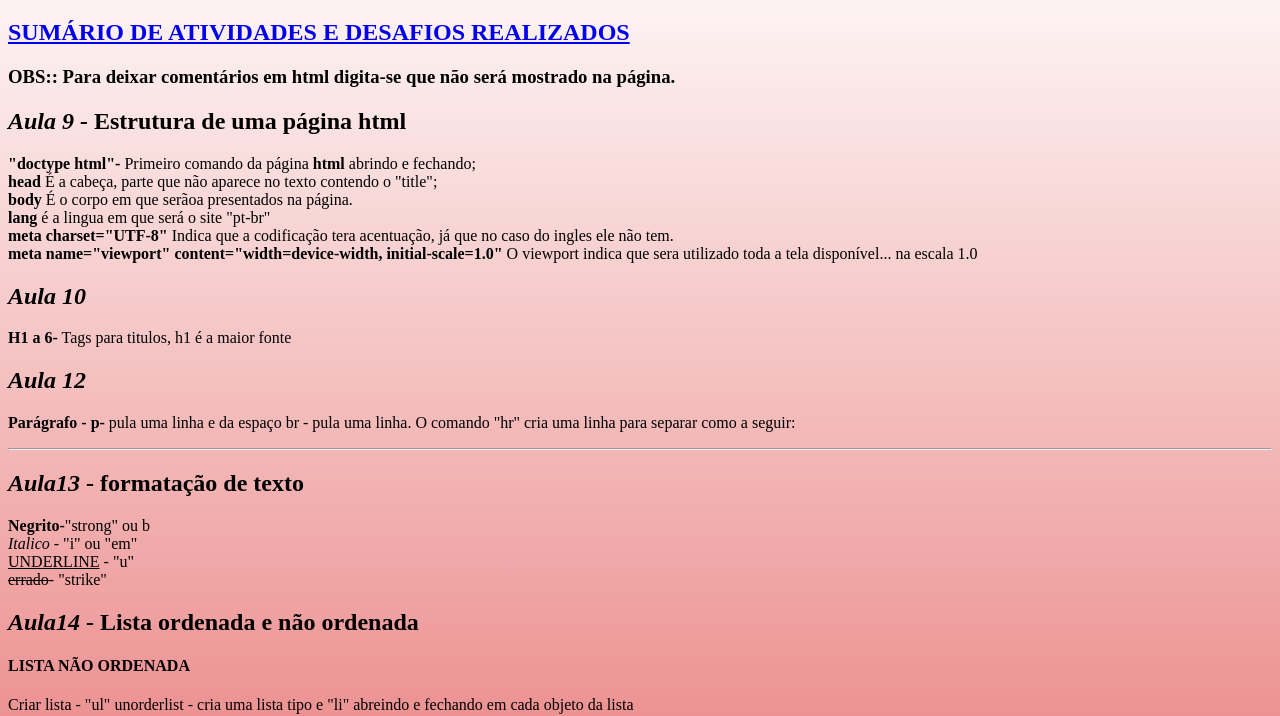
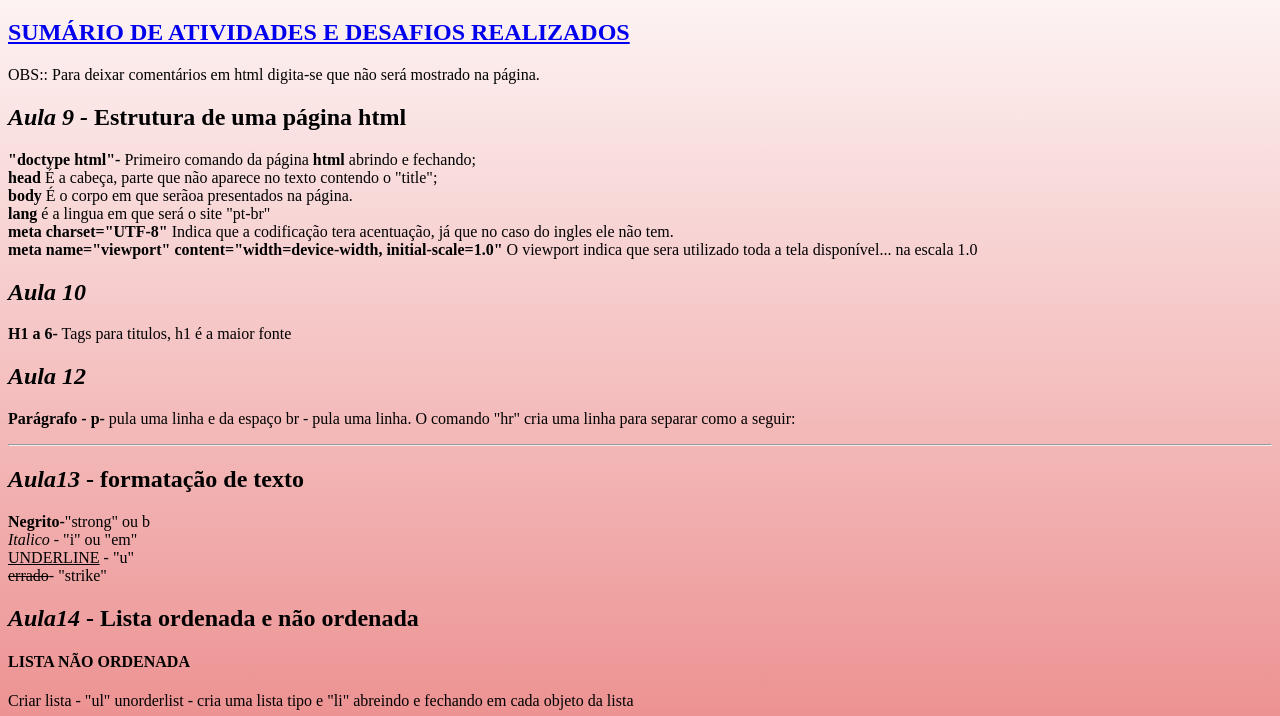
Before and after one commit to ProgCaetano/html-css, a plain HTML site: page anotacoes/anotacoes.html in a window 1280 px wide. Shown: the part 87-803 px from the top of the page. Drawn offline with Linux system fonts and the light colour scheme.

Commit message:
Atualização anotações

```diff
--- a/anotacoes/anotacoes.html
+++ b/anotacoes/anotacoes.html
@@ -10,9 +10,15 @@
 </head>
 <body>
 
-	<h1>ANOTAÇÕES DAS AULAS</h1><p></p>
-		<a href="sumario.html"><h2>SUMÁRIO DE ATIVIDADES E DESAFIOS REALIZADOS</h2></a>
-	<h3>OBS:: Para deixar comentários em html digita-se <underline><strong> <em><!-- comentário aqui -->  </em> </strong>   que não será mostrado na página.</h3>
+<main>
+	<h1>
+		ANOTAÇÕES DAS AULAS</h1><p></p>
+		<a href="sumario.html"><h2>SUMÁRIO DE ATIVIDADES E DESAFIOS REALIZADOS
+
+	</h2></a>
+	<p>
+		OBS:: Para deixar comentários em html digita-se <underline><strong> <em><!-- comentário aqui -->  </em> </strong>   que não será mostrado na página.
+	</p>
 	<b><i><h2>Aula 9 - </i></b>
 	Estrutura de uma página html</h2><p>
 
@@ -44,7 +50,7 @@
 			<em>Italico
 			</em> - "i" ou "em"<BR>
 			<U>UNDERLINE</U> - "u"<br>
-			<del> <strike>errado</strike></del>-
+			<del> errado</del>-
 			"strike"
 
 			<h2><I>Aula14 </i>- Lista ordenada e não ordenada
@@ -101,7 +107,7 @@
 		<strong>"&_lt" e "&_gt"( sem o underline)
 		</strong> é o comando que adiciona (maior que LESS THAN e GREATER THAN/ MENOR QUE e MAIOR QUE)
 		<p>					</p><br>
-
+</main>
 
 </body>
 </html>
```
